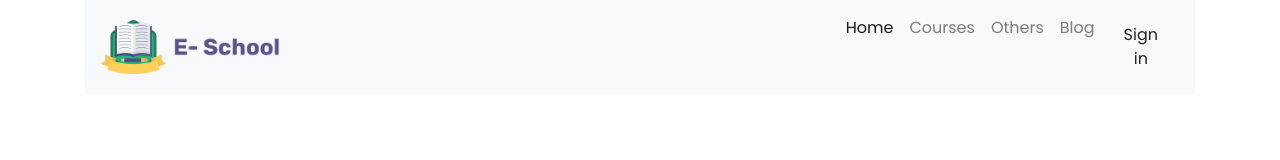
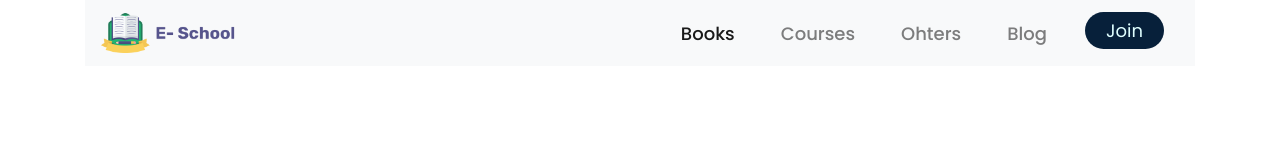
Before and after one commit to sadrulHimel/e-school, a plain HTML site: page index.html in a window 1280 px wide. Drawn offline with nearby package versions, Linux system fonts and the light colour scheme.

Commit message:
Navbar added

```diff
--- a/index.html
+++ b/index.html
@@ -5,41 +5,51 @@
     <meta name="viewport" content="width=device-width, initial-scale=1.0">
     <title>E School- A Lnline Learning Platform</title>
     <link rel="stylesheet" href="https://stackpath.bootstrapcdn.com/bootstrap/4.5.0/css/bootstrap.min.css" integrity="sha384-9aIt2nRpC12Uk9gS9baDl411NQApFmC26EwAOH8WgZl5MYYxFfc+NcPb1dKGj7Sk" crossorigin="anonymous">
-    <link href="https://fonts.googleapis.com/css2?family=Poppins:ital,wght@0,100;0,200;0,300;0,400;0,500;0,600;0,700;0,800;0,900;1,100;1,200;1,300;1,400;1,500;1,600;1,700;1,800;1,900&display=swap" rel="stylesheet">
+    <link href="https://fonts.googleapis.com/css2?family=Poppins:wght@400;500&display=swap" rel="stylesheet">
+
+    <link rel="shortcut icon" href="images/ICON/Logo.png" type="image/x-icon">
 
     <link rel="stylesheet" href="style.css">
 </head>
+
+
+
+
 <body>
-
 <div class="container">
-        <nav class="navbar navbar-expand-lg navbar-light bg-light">
+  <nav class="navbar navbar-expand-lg top-fixed navbar-light bg-light">
     <a class="navbar-brand" href="#"><img class="w-25" src="images/ICON/Logo.png" alt=""></a>
-            <button class="navbar-toggler" type="button" data-toggle="collapse" data-target="#navbarNavDropdown" aria-controls="navbarNavDropdown" aria-expanded="false" aria-label="Toggle navigation">
+    <button class="navbar-toggler" type="button" data-toggle="collapse" data-target="#navbarSupportedContent" aria-controls="navbarSupportedContent" aria-expanded="false" aria-label="Toggle navigation">
       <span class="navbar-toggler-icon"></span>
     </button>
-            <div class="collapse navbar-collapse" id="navbarNavDropdown">
-              <ul class="navbar-nav d-flex justify-content-end">
+
+    <div class="collapse navbar-collapse" id="navbarSupportedContent">
+      <ul class="navbar-nav mr-auto">
         <li class="nav-item active">
-                  <a class="nav-link" href="#">Home <span class="sr-only">(current)</span></a>
+          <a class="nav-link" href="#">Books <span class="sr-only">(current)</span></a>
         </li>
         <li class="nav-item">
           <a class="nav-link" href="#">Courses</a>
-                </li>
         <li class="nav-item">
-                  <a class="nav-link" href="#">Others</a>
-                </li>
+          <a class="nav-link" href="#">Ohters</a>
         <li class="nav-item">
           <a class="nav-link" href="#">Blog</a>
-                </li>
           <li class="nav-item">
-                  <a class="nav-link" href="#"><button class="btn">Sign in</button></a>
-                </li>
-
+          <button class="btn">Join</button>
 </li>
       </ul>
+
+
+
+
     </div>
   </nav>
 </div>
+
+
+
+
+
 
 
 
--- a/style.css
+++ b/style.css
@@ -1,3 +1,61 @@
-body{
+*{
+    box-sizing: border-box;
+    margin: 0px;
+    padding: 0px;
+    font-family: 'Poppins', sans-serif;
+
+}
+
+.nav-item{
+    padding: 2px 15px;
+    font-weight: 550;
+    font-size: 18px;
+}
+
+.btn{
+    background-color: rgb(7, 32, 58);
+    border-radius: 25px;
+    padding: 4px 20px;
+    font-size: 18px;
+    color: lightcyan;
+
+
+}
+
+
+
+
+
+
+
+
+
+
+
+
+
+
+
+
+
+
+
+
+
+
+
+
+/* body{
     font-family: 'Poppins', sans-serif;
 }
+.nav-item{
+    padding-right: 30px;
+    align-items: center;
+}
+.btn{
+    padding: 9px 20px;
+    border-radius: 22px;
+    background-color: blueviolet;
+
+}
+ */
```
Lines whose indentation alone changed are shown as unchanged.
